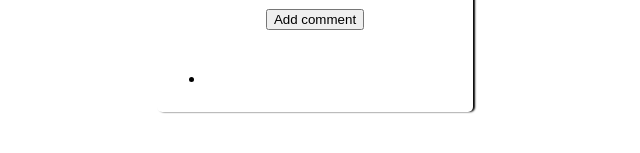
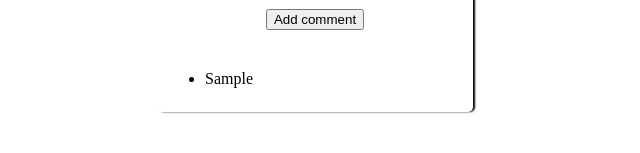
Before and after one commit to arkgast/learning-jest, a React app: page / in a window 1280 px wide. Both pictures are taken after typing "Sample" into the empty fields and a click on the button "Add comment". Shown: the part 175-328 px from the top of the page, without its empty margins (325-965 px from the left). Built offline with nearby package versions, Linux system fonts and the light colour scheme; the HTML template or start-up script is replaced by a standard one.

Commit message:
Improve CommentBox behavior

```diff
--- a/src/components/CommentList.js
+++ b/src/components/CommentList.js
@@ -4,13 +4,13 @@ import { connect } from 'react-redux'
 
 const CommentList = (props) => {
   const getList = () => {
-    if (props.list.length === 0) {
+    if (props.comments.length === 0) {
       return (
         <li>There is no comments yet</li>
       )
     }
-    return props.list.map(item => (
-      <li key={item.id} data-id={`${item.id}`}>{item.comment}</li>
+    return props.comments.map((comment, i) => (
+      <li key={i} data-id={`${i}`}>{comment}</li>
     ))
   }
   return (
@@ -19,8 +19,9 @@ const CommentList = (props) => {
 }
 
 const mapStateToProps = (state) => {
+  const { comments } = state
   return {
-    list: state.comments
+    comments
   }
 }
 
```
Also changed, not shown: 1 other file (tests, documents, lock files or other folders).
